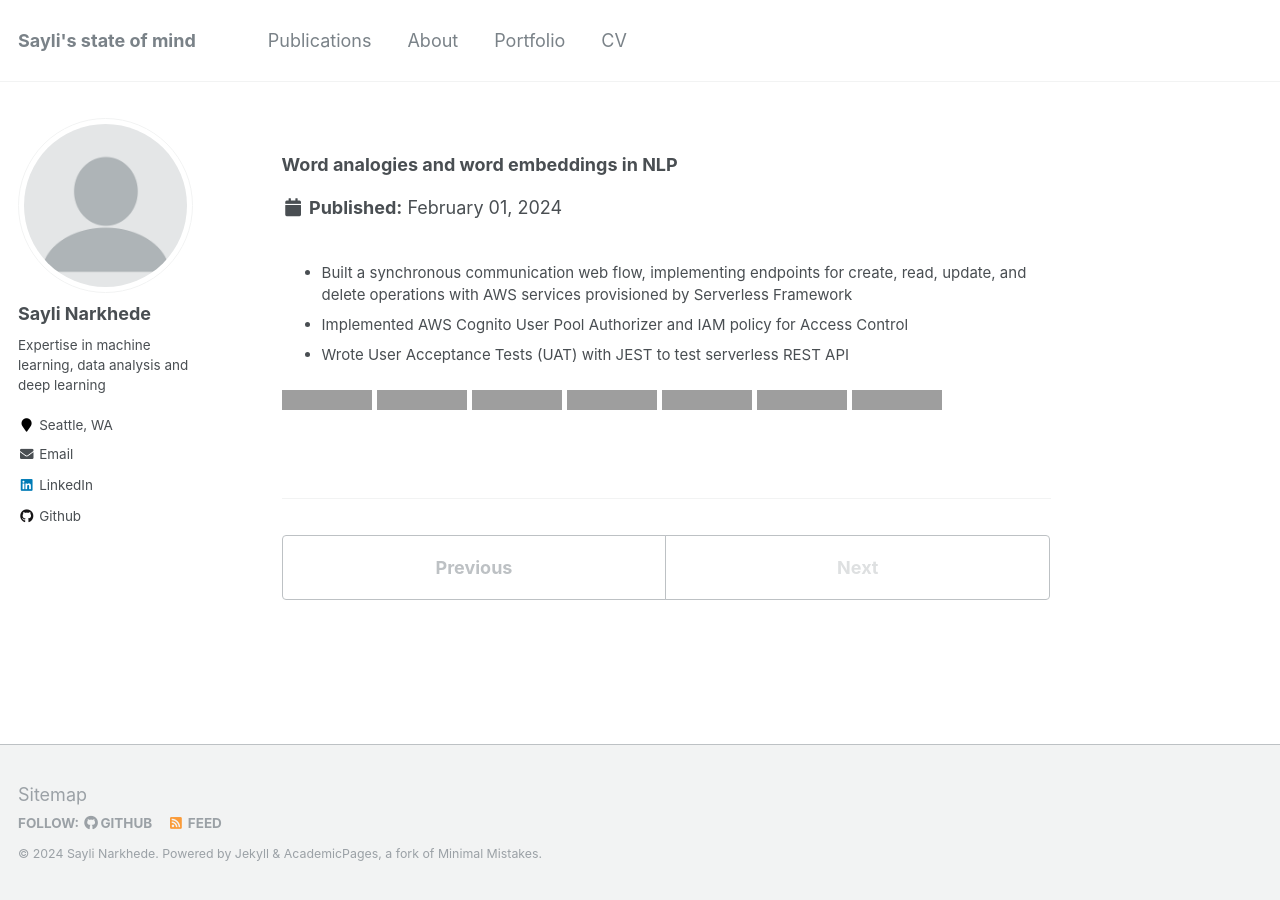
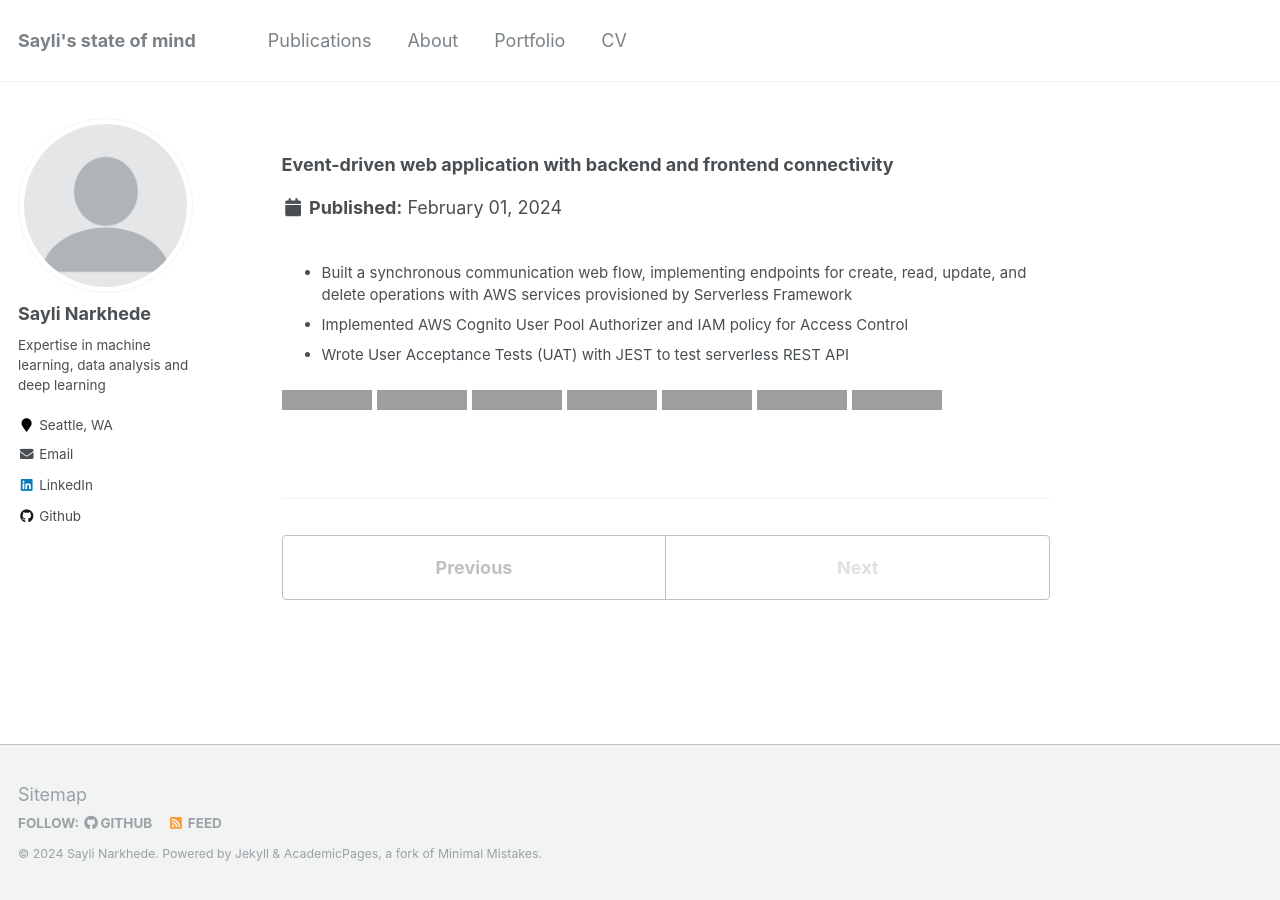
Before and after one commit to SayliMN/saylimn.github.io, a Jekyll site: the page built from _portfolio/portfolio-6.md, in a window 1280 px wide, cut to the strip 0-900 px from the top of the page. Built offline with Jekyll 4.4.1, drawn with Linux system fonts in a browser that asks for light colours; grey boxes are pictures that could not be loaded.

Commit message:
add description

```diff
--- a/_portfolio/portfolio-6.md
+++ b/_portfolio/portfolio-6.md
@@ -1,6 +1,6 @@
 ---
-title: "### Word analogies and word embeddings in NLP"
-excerpt: "#### REST API, Serverless Architecture, CRUD operations, User Acceptance Tests<br/>"
+title: "### Event-driven web application with backend and frontend connectivity"
+excerpt: "#### System design, REST API, Serverless Architecture, CRUD operations, Backend, User Acceptance Tests<br/>"
 collection: portfolio
 ---
 <ul>
```
